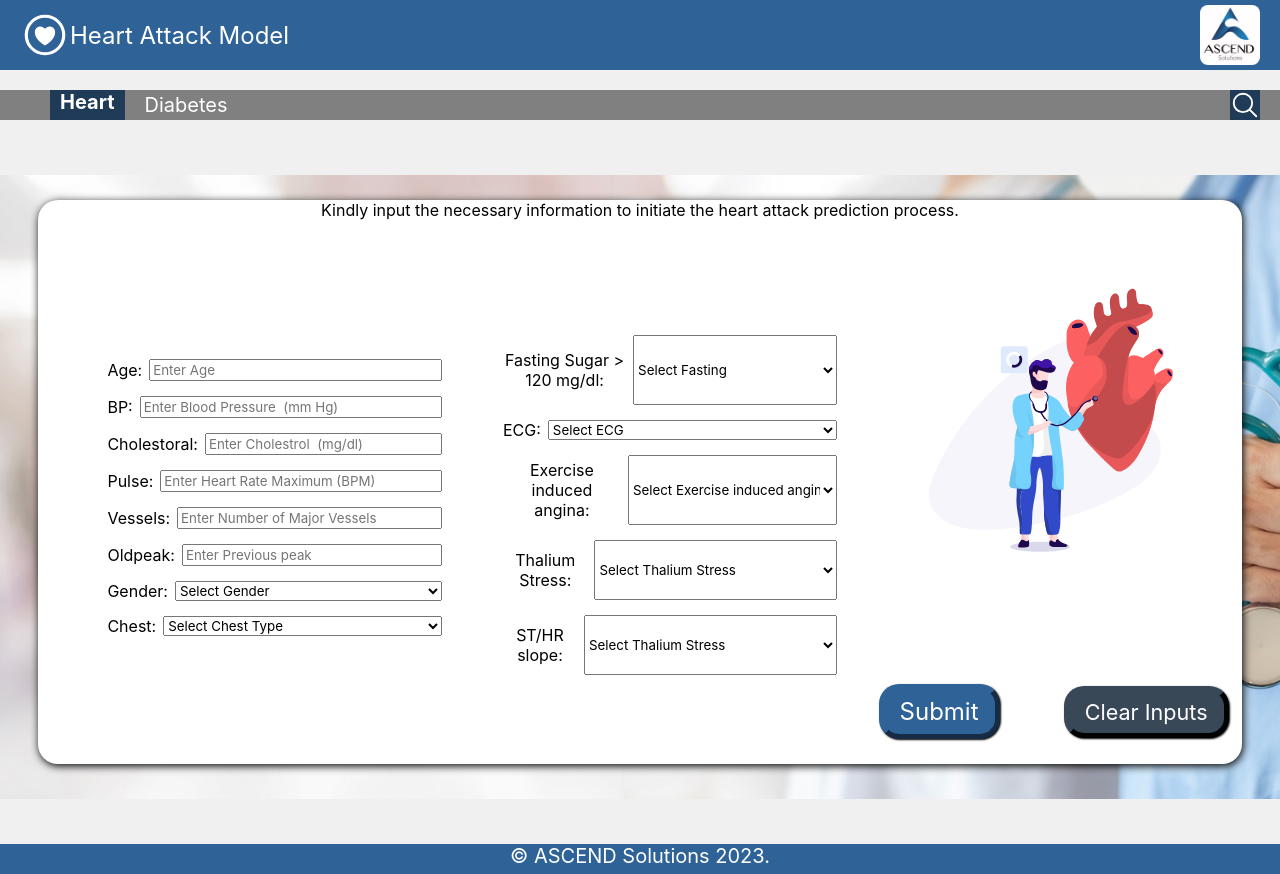
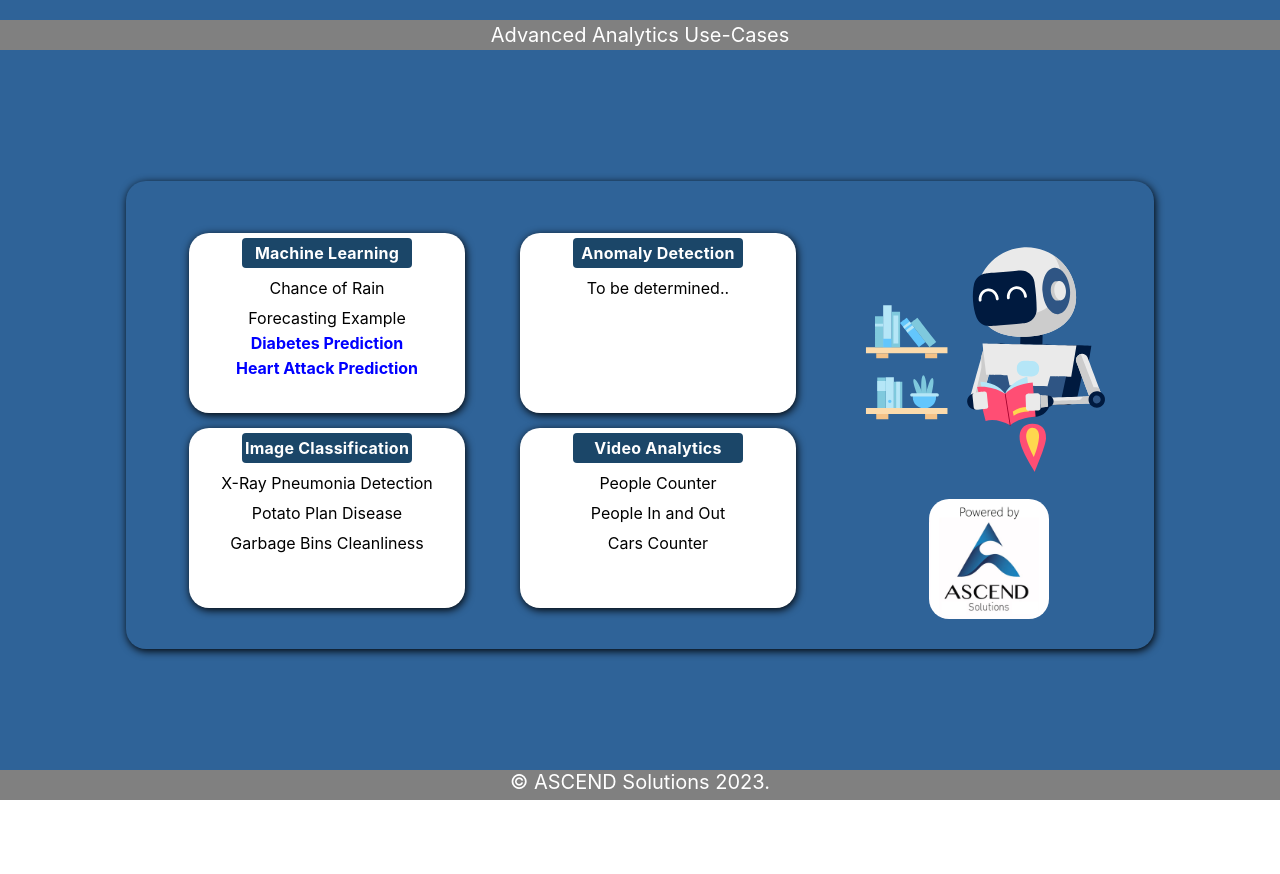
Before and after one commit to HammadYasin/ML-Models, a React (Create React App) app: page / in a window 1280 px wide. Before the commit this address led to /heart. After the commit the page ends 800 px from the top, so only its background shows below. Built offline with nearby package versions, Linux system fonts and the light colour scheme.

Commit message:
Home Added

```diff
--- a/src/App/App.js
+++ b/src/App/App.js
@@ -5,6 +5,7 @@ import Diabetes from '../diabetes/diabetes'
 import Lottie from 'react-lottie';
 import opening from '../animations/opening.json';
 import background1 from '../images/image_p.png';
+import { IoHeartCircleOutline,IoSearchOutline } from "react-icons/io5";
 import "./App.css";
 export default function App() {
   return (
@@ -17,14 +18,20 @@ export default function App() {
 }
 function Home(){
   const navigate = useNavigate();
-  useEffect(() => {
-    setTimeout(() => {
-        navigate('./heart')
-      }, 3000)
-      setTimeout(() =>{
+  const navigateDiabetes = () => {
+    navigate('/diabetes',{replace:true});
+  };
+  const navigateHeart = () => {
+    navigate('/heart');
+  };
+//   useEffect(() => {
+//     setTimeout(() => {
+//         navigate('./heart')
+//       }, 3000)
+//       setTimeout(() =>{
 
-      },)
-}, []);
+//       },)
+// }, []);
     const defaultOptions = {
         loop: true,
         autoplay: true,
@@ -39,12 +46,80 @@ function Home(){
         fontSize:30,
         paddingInline:20
       };
-    return(<div className='App' style={{display:'flex',justifyContent:'center',flexDirection:'column',alignItems:'center',alignSelf:'center',backgroundColor:'#2F6398'}}>
-        <text style={bodyStyle}>Machine Learning Models</text>
-        <Lottie speed={2}options={defaultOptions} style={{height:'auto',width:'350',maxWidth:350}}/>
-        <div style={{display:'flex',flexDirection:'row'}}>
+      const head = {
+        alignItems: 'center',
+        justifyContent: 'center',
+        alignContent:'center',
+        display:'flex',
+        flexDirection:'column',
+        paddingVertical: 12,
+        paddingHorizontal: 32,
+        borderRadius: 4,
+        elevation: 5000,
+        backgroundColor: '#033258',
+        width: 170,
+        height: 30,
+        opacity: 0.9,
+        fontSize:16,
+        fontFamily:'-apple-system, BlinkMacSystemFont, sans-serif',
+        fontWeight:'bold',
+        letterSpacing:0.25,
+        color:'white',
+        marginTop:5
+      };
+      const text = {
+        fontFamily:'-apple-system, BlinkMacSystemFont, sans-serif',
+        marginTop:10,
+        cursor:'pointer',
+      };
+    return(<div className='App' style={{backgroundColor:'#2F6398'}}>
+      <header style={{ backgroundColor: 'grey', marginTop: 20,marginBottom:20, display: 'flex', height: 30 ,alignContent:'center',justifyContent:'center',alignItems:'center'}}>
+        <text style={{fontSize:20,color:'white',fontFamily: '-apple-system, BlinkMacSystemFont, sans-serif',}}>Advanced Analytics Use-Cases</text>
+      </header>
+      <div style={{height:'auto',backgroundColor:'#2F6398',borderWidth:10,borderRadius:20,alignSelf:'center',boxShadow: '1px 2px 9px #000000',padding: '0 10px',width:'auto',flexWrap:'wrap',marginTop:25,marginBottom:35,maxWidth:'100%',minWidth:'50%',marginLeft:25,marginRight:25}}>
+        <div className="container" style={{display:'flex',flexDirection:'row',width:'100%',marginTop:20,justifyContent:'space-evenly',alignItems:'center',marginLeft:18}}>
+            <div className="component"style={{display:'flex',flexDirection:'column',width:'100%',justifyContent:'space-evenly',height:'100%',minWidth:300}}>
+              <div style={{display:'flex',flexDirection:'column'}}>
+                <div style={{backgroundColor:'#FFFFFF',height:180,width:'auto',boxShadow: '1px 2px 9px #000000',padding: '0 10px',borderWidth:10,borderRadius:20,display:'flex',flexDirection:'column',alignItems:'center'}}>
+                  <div style={head}><text>Machine Learning</text></div>
+                  <text style={text}>Chance of Rain</text>
+                  <text style={text}>Forecasting Example</text>
+                  <text onClick={navigateDiabetes}style={{color:'blue',fontWeight:'bold',marginTop:5}}>Diabetes Prediction</text>
+                  <text onClick={navigateHeart} style={{color:'blue',fontWeight:'bold',marginTop:5}}>Heart Attack Prediction </text>
+                </div>
+                <div style={{backgroundColor:'#FFFFFF',height:180,width:'auto',boxShadow: '1px 2px 9px #000000',padding: '0 10px',borderWidth:10,borderRadius:20,display:'flex',flexDirection:'column',alignItems:'center',marginTop:15}}>
+                  <div style={head}><text>Image Classification</text></div>
+                  <text style={text}>X-Ray Pneumonia Detection</text>
+                  <text style={text}>Potato Plan Disease</text>
+                  <text style={text}>Garbage Bins Cleanliness</text>
+                </div>
+              </div>
+            </div>
+            <div className="component"style={{display:'flex',flexDirection:'column',width:'100%',justifyContent:'space-evenly',height:'100%',minWidth:300}}>
+            <div style={{display:'flex',flexDirection:'column'}}>
+                <div style={{backgroundColor:'#FFFFFF',height:180,width:'auto',boxShadow: '1px 2px 9px #000000',padding: '0 10px',borderWidth:10,borderRadius:20,display:'flex',flexDirection:'column',alignItems:'center'}}>
+                  <div style={head}><text>Anomaly Detection</text></div>
+                  <text style={text}>To be determined..</text>
+                </div>
+                <div style={{backgroundColor:'#FFFFFF',height:180,width:'auto',boxShadow: '1px 2px 9px #000000',padding: '0 10px',borderWidth:10,borderRadius:20,display:'flex',flexDirection:'column',alignItems:'center',marginTop:15}}>
+                  <div style={head}><text>Video Analytics</text></div>
+                  <text style={text}>People Counter</text>
+                  <text style={text}>People In and Out</text>
+                  <text style={text}>Cars Counter</text>
+                </div>
+              </div>
+            </div>
+            <div className="component"style={{display:'flex',flexDirection:'column',width:'100%'}}>
+            <div style={{display:'flex',flexDirection:'column',alignItems:'center'}}>
+                  <Lottie speed={2}options={defaultOptions} style={{height:'auto',width:'350',maxWidth:350}}/>
+                    <img src={background1} alt="Logo" style={{ height: 'auto', width: 'auto',maxHeight:120,maxWidth:120, borderRadius: 40/2,marginTop:10 }} />
+                </div>
+            </div>
         </div>
-        <img src={background1} alt="Logo" style={{ height: 150, width: 150, borderRadius: 40/2 }} />
-        </div>
+      </div>
+      <footer style={{ backgroundColor: 'grey', height: 30, textAlign: 'center' }}>
+        <text style={{fontFamily: '-apple-system, BlinkMacSystemFont, sans-serif', fontSize: 20, color: 'white' }}>© ASCEND Solutions 2023.</text>
+      </footer>
+      </div>
     )
 }
--- a/src/diabetes/diabetes.js
+++ b/src/diabetes/diabetes.js
@@ -50,6 +50,9 @@ function diabetes()
     const navigateHeart = () => {
         navigate('/heart');
       };
+    const navigateHome = () => {
+        navigate('/');
+    };
     const checkVals = async () =>{
         if(age !== '' &&  gender!== ''&& bmi !==''&& hyper !==''&& hba !==''&& smoking !==''&& glucose !==''&& hea !=='')
         {
@@ -184,7 +187,8 @@ function diabetes()
                 <img src={background1} alt="Logo" style={{ height: 60, width: 60, borderRadius: 8 }} />
             </header>
             <header style={{ backgroundColor: 'grey', marginTop: 20,marginBottom:20, display: 'flex', height: 30 ,flexDirection:'row'}}>
-                <text onClick={navigateHeart} style={{fontFamily: '-apple-system, BlinkMacSystemFont, sans-serif',cursor:'pointer', color: 'white', fontSize: 20, height: 30, paddingInline: 10, marginLeft: 50,marginTop:3 }}>Heart</text>
+            <text onClick={navigateHome} style={{ fontFamily: '-apple-system, BlinkMacSystemFont, sans-serif',cursor:'pointer',color: 'white', fontSize: 20, paddingInline: 20,marginTop:3, marginLeft: 30 }}>Home</text>
+                <text onClick={navigateHeart} style={{fontFamily: '-apple-system, BlinkMacSystemFont, sans-serif',cursor:'pointer', color: 'white', fontSize: 20, height: 30, paddingInline: 10,marginTop:3 }}>Heart</text>
                 <text style={{fontFamily: '-apple-system, BlinkMacSystemFont, sans-serif', cursor:'pointer',color: 'white', fontSize: 20, paddingInline: 20 , fontWeight: 'bold', backgroundColor: '#1F3B57'}}>Diabetes</text>
                 <IoSearchOutline style={{ color: 'white', fontSize: 30, backgroundColor: '#1F3B57', marginLeft: 'auto', marginRight: 20 }} />
             </header>
@@ -295,7 +299,7 @@ function diabetes()
                     </div>
                 </div>
             )}
-                        {isDialogAge && (
+            {isDialogAge && (
                 <div className="overlay">
                     <div className="dialog">
                         <div className="dialog-content">
@@ -306,7 +310,7 @@ function diabetes()
                     </div>
                 </div>
             )}
-                        {isDialogBMI && (
+            {isDialogBMI && (
                 <div className="overlay">
                     <div className="dialog">
                         <div className="dialog-content">
@@ -317,7 +321,7 @@ function diabetes()
                     </div>
                 </div>
             )}
-                        {isDialogHba && (
+            {isDialogHba && (
                 <div className="overlay">
                     <div className="dialog">
                         <div className="dialog-content">
@@ -328,7 +332,7 @@ function diabetes()
                     </div>
                 </div>
             )}
-                        {isDialogGlu && (
+           {isDialogGlu && (
                 <div className="overlay">
                     <div className="dialog">
                         <div className="dialog-content">
--- a/src/heart/heart.js
+++ b/src/heart/heart.js
@@ -62,6 +62,9 @@ function Heart()
     };
     const navigateDiabetes = () => {
         navigate('/diabetes',{replace:true});
+      };
+    const navigateHome = () => {
+        navigate('/',{replace:true});
     };
     const checkVals = async () =>{
         if(age !== '' &&  gender!== ''&& cp !==''&& trtbps !==''&& chol !==''&& fbs !==''&& restecg !==''&& thalachh !==''&& exng !==''&& oldpeak !==''&& slp !==''&& caa !==''&& thall !=='')
@@ -221,7 +224,8 @@ function Heart()
                 <img src={background1} alt="Logo" style={{ height: 60, width: 60, borderRadius: 8 }} />
             </header>
             <header style={{ backgroundColor: 'grey', marginTop: 20,marginBottom:20, display: 'flex', height: 30 }}>
-                <text style={{ fontFamily: '-apple-system, BlinkMacSystemFont, sans-serif',cursor:'pointer',color: 'white', fontSize: 20, height: 30, backgroundColor: '#1F3B57', paddingInline: 10, fontWeight: 'bold', marginLeft: 50 }}>Heart</text>
+            <text onClick={navigateHome} style={{ fontFamily: '-apple-system, BlinkMacSystemFont, sans-serif',cursor:'pointer',color: 'white', fontSize: 20, paddingInline: 20,marginTop:3, marginLeft: 30 }}>Home</text>
+                <text style={{ fontFamily: '-apple-system, BlinkMacSystemFont, sans-serif',cursor:'pointer',color: 'white', fontSize: 20, height: 30, backgroundColor: '#1F3B57', paddingInline: 10, fontWeight: 'bold' }}>Heart</text>
                 <text onClick={navigateDiabetes} style={{ fontFamily: '-apple-system, BlinkMacSystemFont, sans-serif',cursor:'pointer',color: 'white', fontSize: 20, paddingInline: 20,marginTop:3 }}>Diabetes</text>
                 <IoSearchOutline style={{ color: 'white', fontSize: 30, backgroundColor: '#1F3B57', marginLeft: 'auto', marginRight: 20 }} />
             </header>
```
Lines whose indentation alone changed are shown as unchanged.
